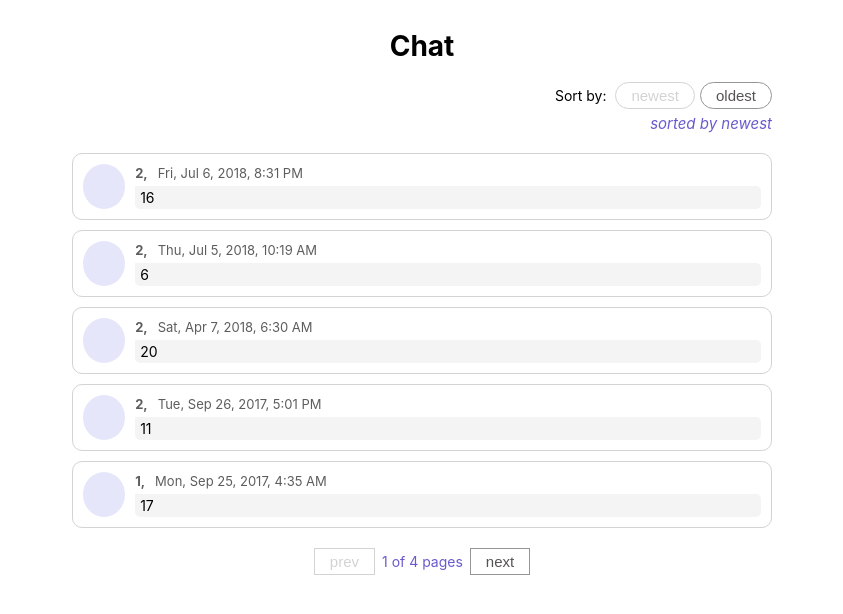
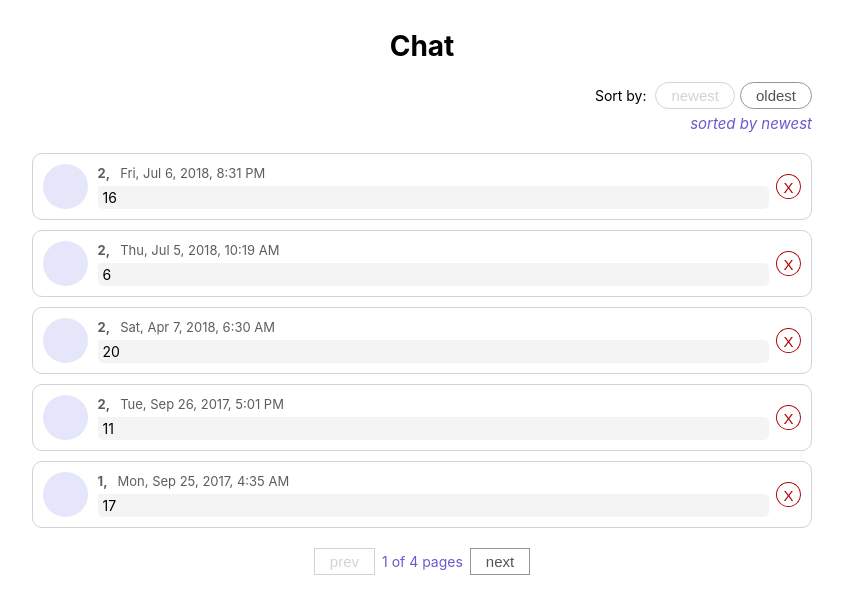
Before and after one commit to OlgaBilogurova/feature-display-chat-messages, a React (Create React App) app: page / in a window 1280 px wide. Shown: the top 614 px of the page, without its empty margins (218-1061 px from the left). Built offline with nearby package versions, Linux system fonts and the light colour scheme.

Commit message:
Implement delete message functionality

```diff
--- a/src/components/chat/messages/message.css
+++ b/src/components/chat/messages/message.css
@@ -8,7 +8,7 @@
 }
 
 .message-info {
-    width: calc(100% - 10px);
+    width: calc(100% - 80px);
 }
 
 .message-icon {
@@ -39,3 +39,26 @@
     background-color: #f5f4f4;
     border-radius: 0 5px 5px 5px;
 }
+
+.message-delete-btn {
+    background-color: #FFFFFF;
+    color: #b10505;
+    font-size: 15px;
+    border: 1px solid #b10505;
+    border-radius: 50%;
+    line-height: 1;
+    padding: 5px;
+    text-decoration: none;
+    outline: none;
+    transition: .3s ease;
+    cursor: pointer;
+    margin: 10px 0 10px 7px;
+    height: 25px;
+    width: 25px;
+}
+
+.message-delete-btn:hover {
+    background-color: #b10505;
+    border-color: #cccccc;
+    color: #FFFFFF;
+}
--- a/src/components/chat/messages/message.js
+++ b/src/components/chat/messages/message.js
@@ -1,7 +1,7 @@
 import React from 'react';
 import './message.css';
 
-const Message = ({ message }) => {
+const Message = ({ message, handleRemoveMessage }) => {
     const options = {
         weekday: 'short',
         month: "short",
@@ -21,6 +21,7 @@ const Message = ({ message }) => {
                 </div>
                 <div className="message-content">{message.content}</div>
             </div>
+            <button className='message-delete-btn' onClick={() => handleRemoveMessage(message)}>X</button>
         </li>
     );
 };
--- a/src/components/chat/messages/messageList.css
+++ b/src/components/chat/messages/messageList.css
@@ -2,7 +2,7 @@
     display: flex;
     justify-content: center;
     padding: 10px;
-    max-width: 720px;
+    max-width: 800px;
     width: 100%;
     flex-flow: column;
     margin: 0 auto;
--- a/src/components/chat/messages/messageList.js
+++ b/src/components/chat/messages/messageList.js
@@ -77,6 +77,22 @@ const MessageList = () => {
         selectMessagesForCurrentPage(page, sortedMessages, sortedByNewest);
     }
 
+    function removeMessage(message) {
+        let arr = [...sortedMessages];
+        for (let i = 0; i < arr.length; i++) {
+            if (message.uuid === arr[i].uuid && message.content === arr[i].content) {
+                arr.splice(i, 1);
+            }
+        }
+        setSortedMessages([...arr]);
+
+        if (currentPageMessages.length > 1) {
+            selectMessagesForCurrentPage(currentPage, arr, sortedByNewest);
+        } else {
+            changePage(currentPage - 1);
+        }
+    }
+
     useEffect(() => {
         deduplicateMessages(messages);
     }, []);
@@ -114,6 +130,7 @@ const MessageList = () => {
                             <Message
                                 key={`${message.uuid}-${message.sentAt}`}
                                 message={message}
+                                handleRemoveMessage={removeMessage}
                             />
                         ))}
                     </ul>
```
